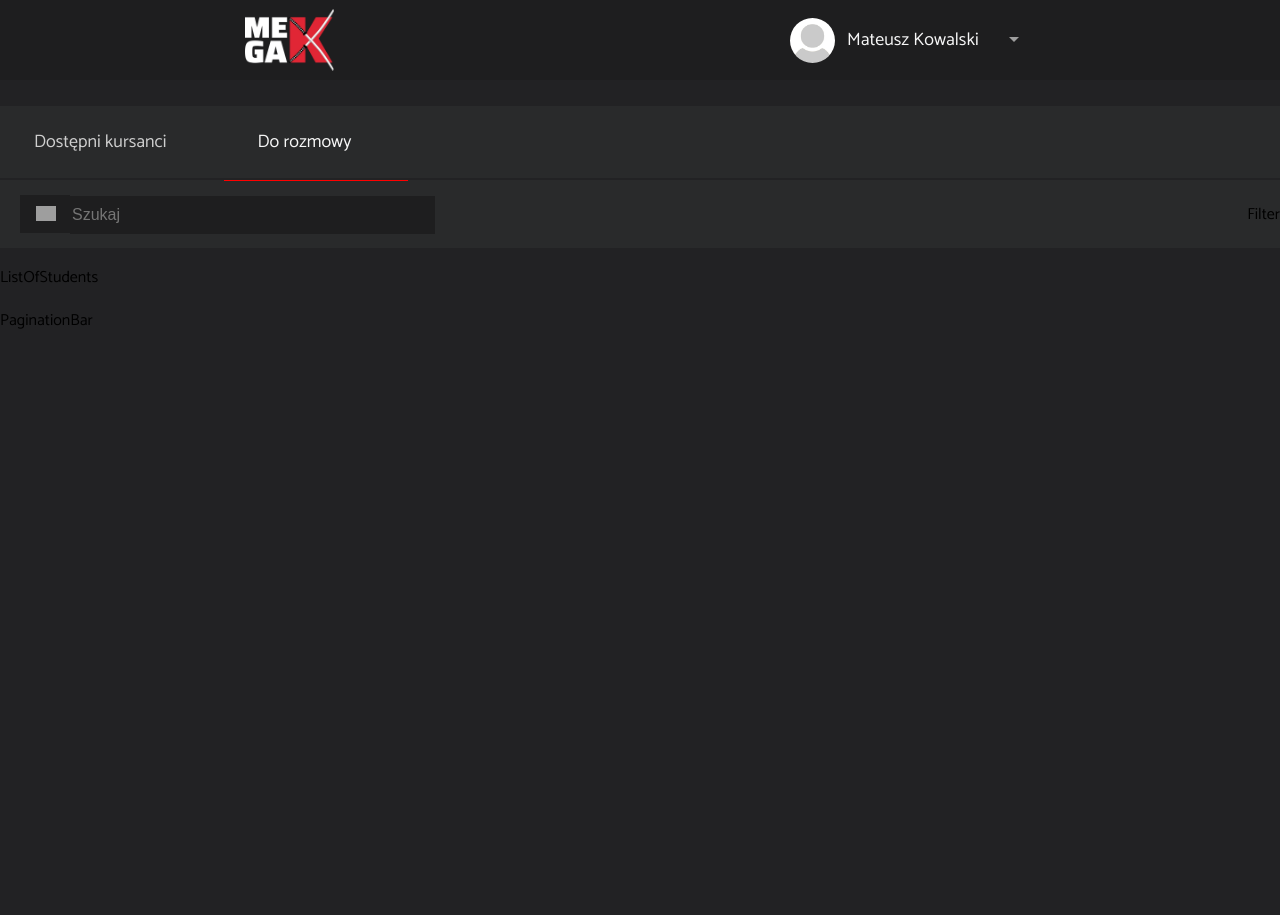
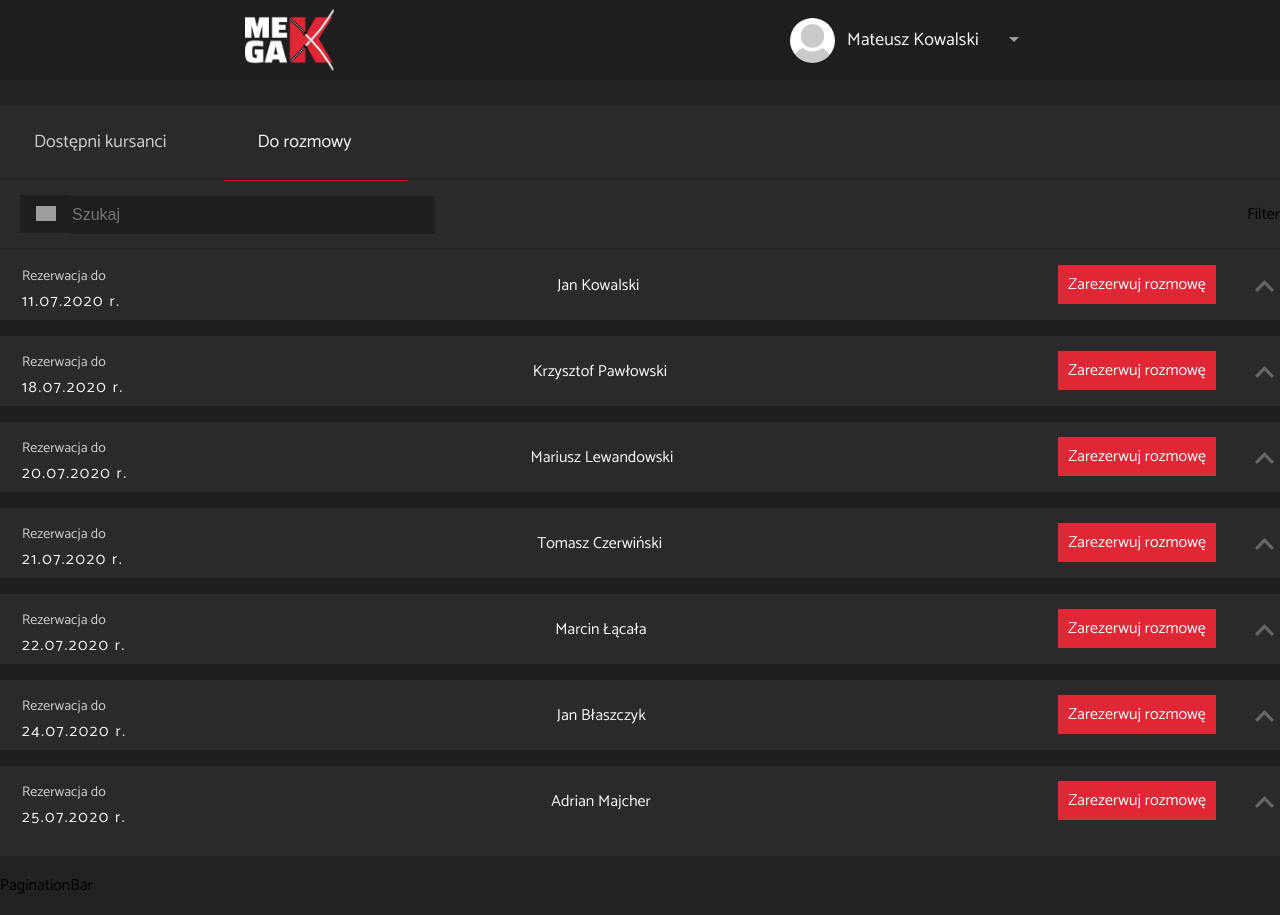
Before and after one commit to tomczer2t/head_hunter_front, a React (Create React App) app: page /hr/interview-students in a window 1280 px wide. Before the commit the page ends 880 px from the top, so only its background shows below. Built offline with nearby package versions, Linux system fonts and the light colour scheme; grey boxes are pictures that could not be loaded.

Commit message:
HrAllStudentsInterview FE progress

```diff
--- a/src/components/HrAllStudents/HrAllStudents.tsx
+++ b/src/components/HrAllStudents/HrAllStudents.tsx
@@ -119,9 +119,7 @@ export const HrAllStudents = () => {
         <TopBar />
         <MenuAvailableTalk />
         <SearchFilterBar />
-        <ListStudentsForBooking
-          {...dummyListOfStudentsForBooking}
-        ></ListStudentsForBooking>
+        <ListStudentsForBooking {...dummyListOfStudentsForBooking} />
         <p>PaginationBar</p>
       </div>
     </>
--- a/src/components/HrInterviewStudents/HrInterviewStudents.tsx
+++ b/src/components/HrInterviewStudents/HrInterviewStudents.tsx
@@ -3,15 +3,122 @@ import { TopBar } from '../TopBar/TopBar';
 import { MenuAvailableTalk } from '../MenuAvailableTalk/MenuAvailableTalk';
 import './HrInterviewStudents.css';
 import { SearchFilterBar } from '../SearchFilterBar/SearchFilterBar';
+import { ListStudentsForInterview } from '../ListStudentsForInterview/ListStudentsForInterview';
+import { Dummy } from '../HrAllStudents/HrAllStudents';
+
+export interface DummyAndReservationDate extends Dummy {
+  reservationDate: string;
+}
 
 export const HrInterviewStudents = () => {
+  const dummyListOfStudentsForBooking: DummyAndReservationDate[] = [
+    {
+      fullName: 'Jan Kowalski',
+      courseDegree: 1,
+      courseEngagement: 3,
+      projectDegree: 4,
+      teamProjectDegree: 5,
+      expectedTypeWork: 'Biuro',
+      targetWorkCity: 'Warszawa',
+      expectedContractType: 'Umowa o pracę',
+      expectedSalary: 8000,
+      canTakeApprenticeship: true,
+      monthsOfCommercialExp: '6 miesięcy',
+      reservationDate: '11.07.2020 r.',
+    },
+    {
+      fullName: 'Krzysztof Pawłowski',
+      courseDegree: 2,
+      courseEngagement: 3,
+      projectDegree: 4,
+      teamProjectDegree: 5,
+      expectedTypeWork: 'Biuro',
+      targetWorkCity: 'Warszawa',
+      expectedContractType: 'Umowa o pracę',
+      expectedSalary: 8000,
+      canTakeApprenticeship: true,
+      monthsOfCommercialExp: '6 miesięcy',
+      reservationDate: '18.07.2020 r.',
+    },
+    {
+      fullName: 'Mariusz Lewandowski',
+      courseDegree: 3,
+      courseEngagement: 3,
+      projectDegree: 4,
+      teamProjectDegree: 5,
+      expectedTypeWork: 'Biuro',
+      targetWorkCity: 'Warszawa',
+      expectedContractType: 'Umowa o pracę',
+      expectedSalary: 8000,
+      canTakeApprenticeship: true,
+      monthsOfCommercialExp: '6 miesięcy',
+      reservationDate: '20.07.2020 r.',
+    },
+    {
+      fullName: 'Tomasz Czerwiński',
+      courseDegree: 4,
+      courseEngagement: 3,
+      projectDegree: 4,
+      teamProjectDegree: 5,
+      expectedTypeWork: 'Biuro',
+      targetWorkCity: 'Warszawa',
+      expectedContractType: 'Umowa o pracę',
+      expectedSalary: 8000,
+      canTakeApprenticeship: true,
+      monthsOfCommercialExp: '6 miesięcy',
+      reservationDate: '21.07.2020 r.',
+    },
+    {
+      fullName: 'Marcin Łącała',
+      courseDegree: 5,
+      courseEngagement: 1,
+      projectDegree: 4,
+      teamProjectDegree: 5,
+      expectedTypeWork: 'Biuro',
+      targetWorkCity: 'Warszawa',
+      expectedContractType: 'Umowa o pracę',
+      expectedSalary: 8000,
+      canTakeApprenticeship: true,
+      monthsOfCommercialExp: '6 miesięcy',
+      reservationDate: '22.07.2020 r.',
+    },
+    {
+      fullName: 'Jan Błaszczyk',
+      courseDegree: 5,
+      courseEngagement: 2,
+      projectDegree: 4,
+      teamProjectDegree: 5,
+      expectedTypeWork: 'Biuro',
+      targetWorkCity: 'Warszawa',
+      expectedContractType: 'Umowa o pracę',
+      expectedSalary: 8000,
+      canTakeApprenticeship: true,
+      monthsOfCommercialExp: '6 miesięcy',
+      reservationDate: '24.07.2020 r.',
+    },
+    {
+      fullName: 'Adrian Majcher',
+      courseDegree: 5,
+      courseEngagement: 3,
+      projectDegree: 4,
+      teamProjectDegree: 5,
+      expectedTypeWork: 'Biuro',
+      targetWorkCity: 'Warszawa',
+      expectedContractType: 'Umowa o pracę',
+      expectedSalary: 8000,
+      canTakeApprenticeship: true,
+      monthsOfCommercialExp: '6 miesięcy',
+      reservationDate: '25.07.2020 r.',
+    },
+  ];
+
   return (
     <>
       <div className="hr-all-students">
         <TopBar />
         <MenuAvailableTalk />
         <SearchFilterBar />
-        <p>ListOfStudents</p>
+        <ListStudentsForInterview {...dummyListOfStudentsForBooking} />
         <p>PaginationBar</p>
       </div>
     </>
--- /dev/null
+++ b/src/components/ListStudentsForInterview/ListStudentsForInterview.css
@@ -0,0 +1,15 @@
+.hr-all-students-interview__wrapper {
+    background-color: var(--user-module-table-color);
+    max-width: 1430px;
+    padding-bottom: 20px;
+    margin: 0 auto;
+    display: block;
+}
+
+.hr-all-students-interview {
+    background-color: var(--user-module-top-bar-color);
+    max-width: 1390px;
+    list-style: none;
+    margin: 0 auto;
+    padding: 0;
+}
--- /dev/null
+++ b/src/components/ListStudentsForInterview/ListStudentsForInterview.tsx
@@ -0,0 +1,22 @@
+import React from 'react';
+import './ListStudentsForInterview.css';
+import { SingleStudentForInterview } from './SingleStudentForInterview/SingleStudentForInterview';
+import { DummyAndReservationDate } from '../HrInterviewStudents/HrInterviewStudents';
+
+export const ListStudentsForInterview = (props: DummyAndReservationDate[]) => {
+  const studentsList = [];
+  for (let i = 0; i < Object.keys(props).length; i++) {
+    studentsList.push(props[i]);
+  }
+  return (
+    <>
+      <div className="hr-all-students-interview__wrapper">
+        <ul className="hr-all-students-interview">
+          {studentsList.map((student, index) => (
+            <SingleStudentForInterview {...student} key={index} />
+          ))}
+        </ul>
+      </div>
+    </>
+  );
+};
--- /dev/null
+++ b/src/components/ListStudentsForInterview/SingleStudentForInterview/SingleStudentForInterview.css
@@ -0,0 +1,116 @@
+.single-student-interview {
+    background-color: var(--user-module-table-color);
+    max-width: 1390px;
+    height: 70px;
+    display: flex;
+    justify-content: space-between;
+    align-items: center;
+    margin: 16px auto 0 auto;
+}
+
+.single-student-interview:first-child {
+    margin-top: 0;
+
+}
+
+.single-student-interview__reservation-date {
+    display: flex;
+    flex-direction: column;
+    align-items: flex-start;
+    justify-content: center;
+    margin-left: 22px;
+    margin-top: 10px;
+}
+
+.single-student-interview__reservation-date div:first-child {
+    font-size: 14px;
+    color: var(--user-module-degree-describe-color);
+    height: 23px;
+width: 84px;
+}
+
+.single-student-interview__reservation-date div:last-child {
+    font-size: 16px;
+    height: 27px;
+    letter-spacing: 1.6px;
+    color: var(--user-module-text-color);
+}
+
+.single-student-interview__name {
+    color: var(--user-module-text-color);
+    margin-left: 18px;
+}
+
+.single-student-interview__more-info {
+    z-index: -1;
+    height: 0px;
+    transition: 0.1s;
+}
+
+.single-student-interview__more-info--active {
+    display: block;
+    height: 110px;
+}
+
+.single-student-interview__small-wrapper {
+    line-height: 60px;
+}
+
+.single-student-interview__btn {
+    background-color: var(--user-module-button-color);
+    color: var(--user-module-text-color);
+    border: none;
+    width: 158px;
+    height: 39px;
+    font-size: 16px;
+    font-family: 'Catamaran', sans-serif;
+    padding: 0;
+    cursor: pointer;
+    transition: 0.4s;
+}
+
+.single-student-interview__btn:hover {
+    background-color: #901923;
+    border-radius: 5%;
+    color: #fcfcfc;
+}
+
+.single-student-interview__img {
+    width: 30px;
+    height: 30px;
+    position: relative;
+    top: 12px;
+    margin-left: 34px;
+    cursor: pointer;
+    transition: 0.4s;
+    border-radius: 30%;
+}
+
+.single-student-interview__img:hover {
+    background-color: var(--user-module-filter-icon-color);
+}
+
+.single-student-interview__img__more-info {
+    transform: rotate(180deg);
+}
+
+.single-student-interview__details {
+    display: inline-block;
+    height: 110px;
+    background-color: var(--user-module-background-color);
+    color: var(--user-module-background-color);
+    font-size: 0px;
+    transition-property: color, font-size, transform, color;
+    transition-timing-function: ease-in-out;
+    transition-duration: 0.1s;
+    /*transition-delay: 0.2s;*/
+}
+
+.single-student-interview__details--active {
+    color: var(--user-module-text-color);
+    font-size: 14px;
+    transition-property: background-color, font-size, transform, color;
+    transition-timing-function: ease-in-out;
+    transition-duration: 0.1s;
+    transition-delay: 0.1s;
+}
--- /dev/null
+++ b/src/components/ListStudentsForInterview/SingleStudentForInterview/SingleStudentForInterview.tsx
@@ -0,0 +1,55 @@
+import React, { useState } from 'react';
+import './SingleStudentForInterview.css';
+import upArrow from '../../../assets/images/upArrow.svg';
+import { SingleStudentDetails } from '../../ListStudentsForBooking/SingleStudent/SingleStudentDetails/SingleStudentDetails';
+import { DummyAndReservationDate } from '../../HrInterviewStudents/HrInterviewStudents';
+
+export const SingleStudentForInterview = (props: DummyAndReservationDate) => {
+  const [isActive, setActive] = useState(false);
+  function hadleClickMoreInfo() {
+    setActive(!isActive);
+  }
+  return (
+    <>
+      <li className="single-student-interview">
+        <div className="single-student-interview__reservation-date">
+          <div>Rezerwacja do</div>
+          <div>{props.reservationDate}</div>
+        </div>
+        <div className="single-student-interview__name">{props.fullName}</div>
+        <div className="single-student-interview__small-wrapper">
+          <button className="single-student-interview__btn">
+            Zarezerwuj rozmowę
+          </button>
+          <img
+            onClick={hadleClickMoreInfo}
+            src={upArrow}
+            alt="More student info"
+            className={
+              isActive
+                ? 'single-student-interview__img single-student-interview__img__more-info'
+                : 'single-student-interview__img'
+            }
+          />
+        </div>
+      </li>
+      <li
+        className={
+          isActive
+            ? 'single-student__more-info single-student__more-info--active'
+            : 'single-student__more-info'
+        }
+      >
+        <div
+          className={
+            isActive
+              ? 'single-student__details single-student__details--active'
+              : 'single-student__details'
+          }
+        >
+          <SingleStudentDetails {...props} isActive={isActive} />
+        </div>
+      </li>
+    </>
+  );
+};
```
